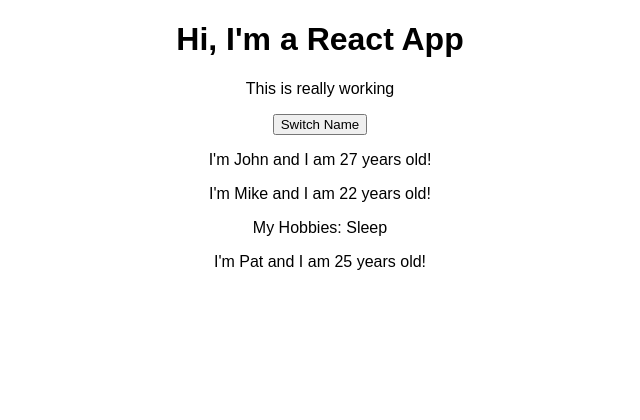
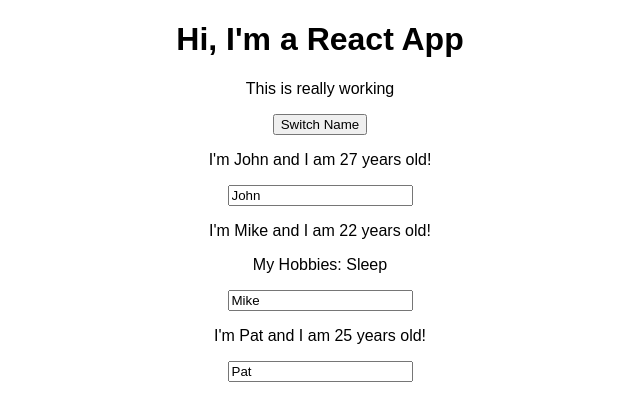
Before and after one commit to jmurphy2404/react-complete-guide, a React (Create React App) app: page / in a window 1280 px wide. Shown: the top 420 px of the page, without its empty margins (320-960 px from the left). Built offline with nearby package versions, Linux system fonts and the light colour scheme.

Commit message:
input that updates name, L44

```diff
--- a/src/App.js
+++ b/src/App.js
@@ -12,7 +12,7 @@
   }
 
   switchNameHandler = () => {
-    console.log('Was clicked!');
+    //console.log('Was clicked!');
     this.setState({
       persons: [
         {name: 'John', age: 21},
@@ -22,15 +22,34 @@
     })
   }
 
+  nameChangedHandler = (event) => {
+    this.setState({
+      persons: [
+        {name: 'John', age: 21},
+        {name: event.target.value, age: 21},
+        {name: 'Frank', age: 2}
+      ]
+    })
+
+  }
+
   render() {
    return (
      <div className="App">
        <h1>Hi, I'm a React App</h1>
        <p>This is really working</p>
        <button onClick={this.switchNameHandler}>Switch Name</button>
-       <Person name={this.state.persons[0].name} age={this.state.persons[0].age} />
-       <Person name={this.state.persons[1].name} age={this.state.persons[1].age}>My Hobbies: Sleep</Person>
-       <Person name={this.state.persons[2].name} age={this.state.persons[2].age} />
+       <Person
+        name={this.state.persons[0].name}
+        age={this.state.persons[0].age} />
+       <Person
+        name={this.state.persons[1].name}
+        age={this.state.persons[1].age}
+        click={this.switchNameHandler.bind(this, 'Max!')}
+        changed={this.nameChangedHandler} >My Hobbies: Sleep</Person>
+       <Person
+        name={this.state.persons[2].name}
+        age={this.state.persons[2].age} />
      </div>
    );
    //return React.createElement('div', {className: 'App'}, React.createElement('h1', null, 'Hi, I\'m a React App?'));
--- a/src/Person/Person.js
+++ b/src/Person/Person.js
@@ -5,6 +5,7 @@
 		<div>
 			<p>I'm {props.name} and I am {props.age} years old!</p>
 			<p>{props.children}</p>
+			<input type="text" onChange={props.changed} value={props.name} />
 		</div>
 	);
 }
```
